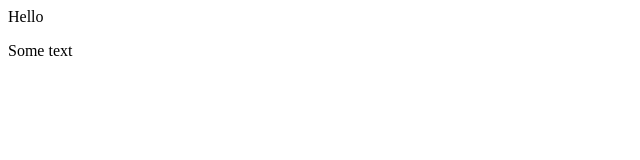
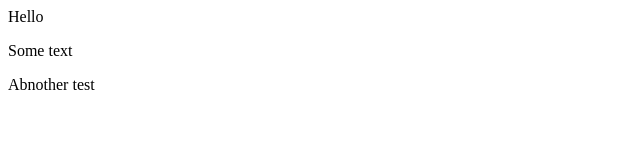
Before and after one commit to omotoshogyro/blogui, a plain HTML site: page index.html in a window 1280 px wide. Shown: the whole page, without its empty margins (0-640 px from the left). Drawn offline with Linux system fonts and the light colour scheme.

Commit message:
div added

```diff
--- a/index.html
+++ b/index.html
@@ -1,2 +1,3 @@
 <p>Hello</p>
 <p>Some text</p>
+<div>Abnother test</div>
```
